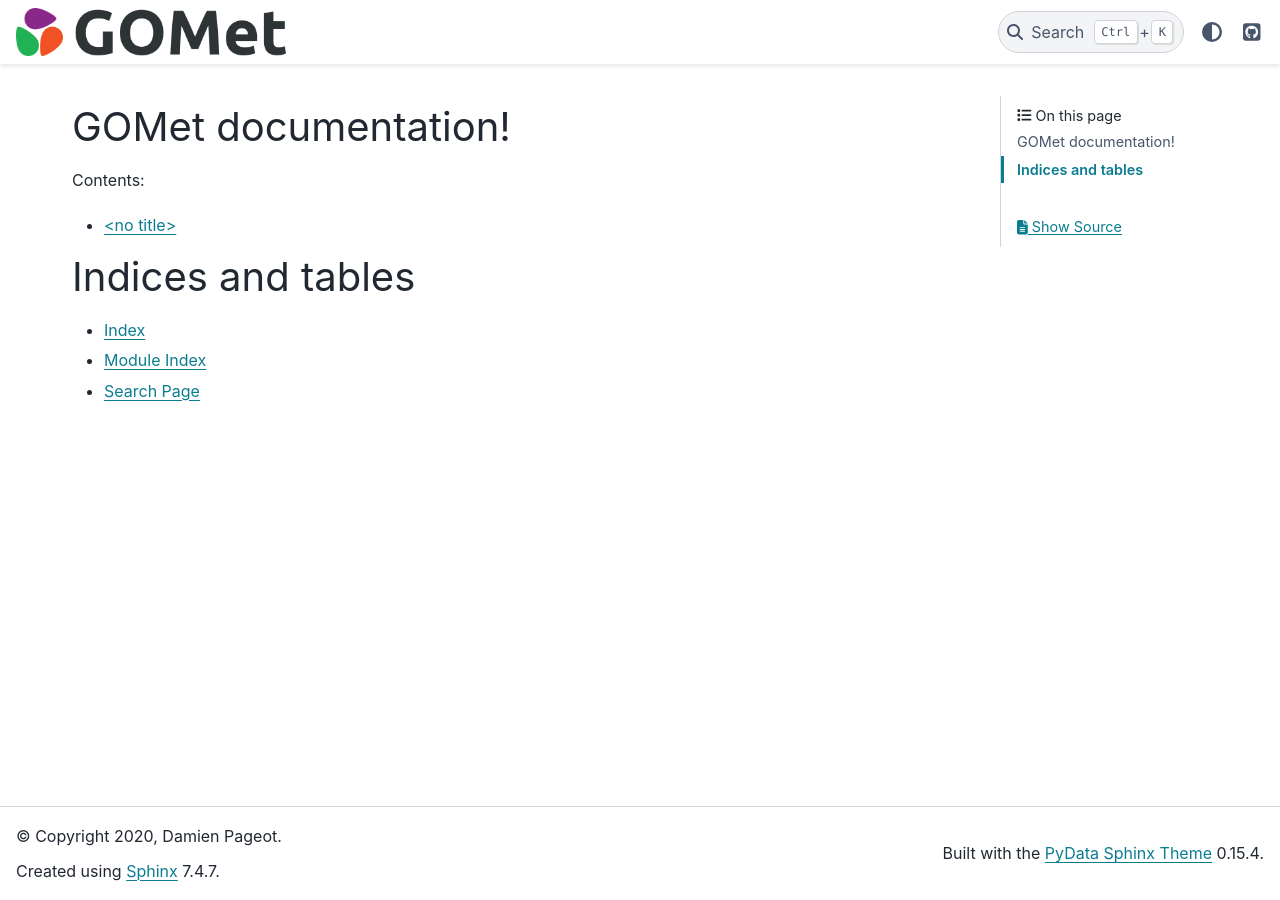
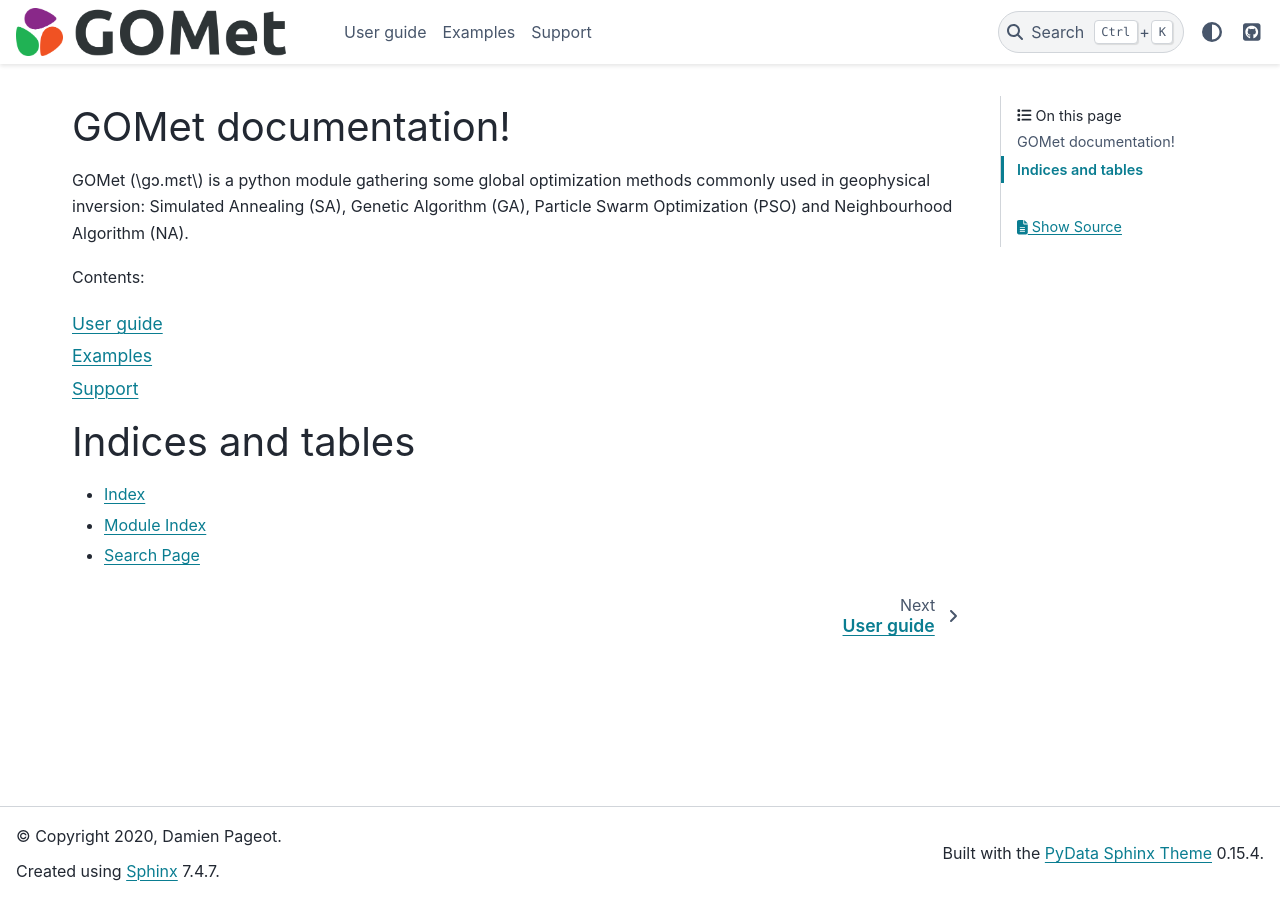
Before and after one commit to PageotD/gomet, a Sphinx documentation site: the page built from docs/index.rst, in a window 1280 px wide. Built offline with Sphinx 7.4.7 and the PyData theme 0.15.4, drawn with Linux system fonts in a browser that asks for light colours.

Commit message:
[DEV/DOC] Genetic Algorithm

```diff
--- /dev/null
+++ b/docs/examples.rst
@@ -0,0 +1,3 @@
+===========================
+Examples
+===========================
--- a/docs/index.rst
+++ b/docs/index.rst
@@ -6,14 +6,19 @@
 GOMet documentation!
 ==================================
 
+GOMet (\\ɡɔ.mɛt\\) is a python module gathering some global optimization methods
+commonly used in geophysical inversion: Simulated Annealing (SA), Genetic
+Algorithm (GA), Particle Swarm Optimization (PSO) and Neighbourhood
+Algorithm (NA).
+
 Contents:
 
 .. toctree::
    :maxdepth: 2
 
-
-* :doc:`api/index`
-
+   user_guide
+   examples
+   support
 
 Indices and tables
 ==================
--- /dev/null
+++ b/docs/support.rst
@@ -0,0 +1,3 @@
+===================
+Support
+===================
--- /dev/null
+++ b/docs/user_guide.rst
@@ -0,0 +1,3 @@
+=================
+User guide
+=================
```
Also changed, not shown: 2 other files.
